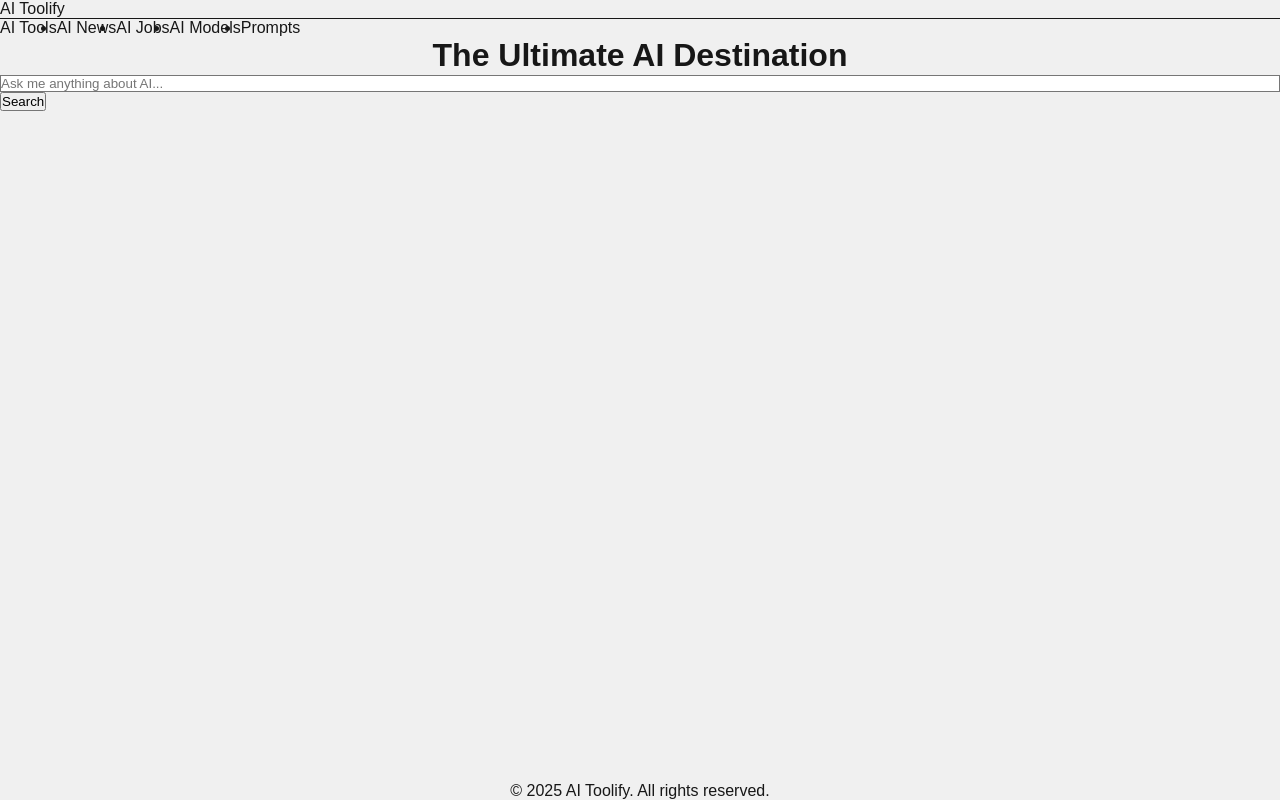
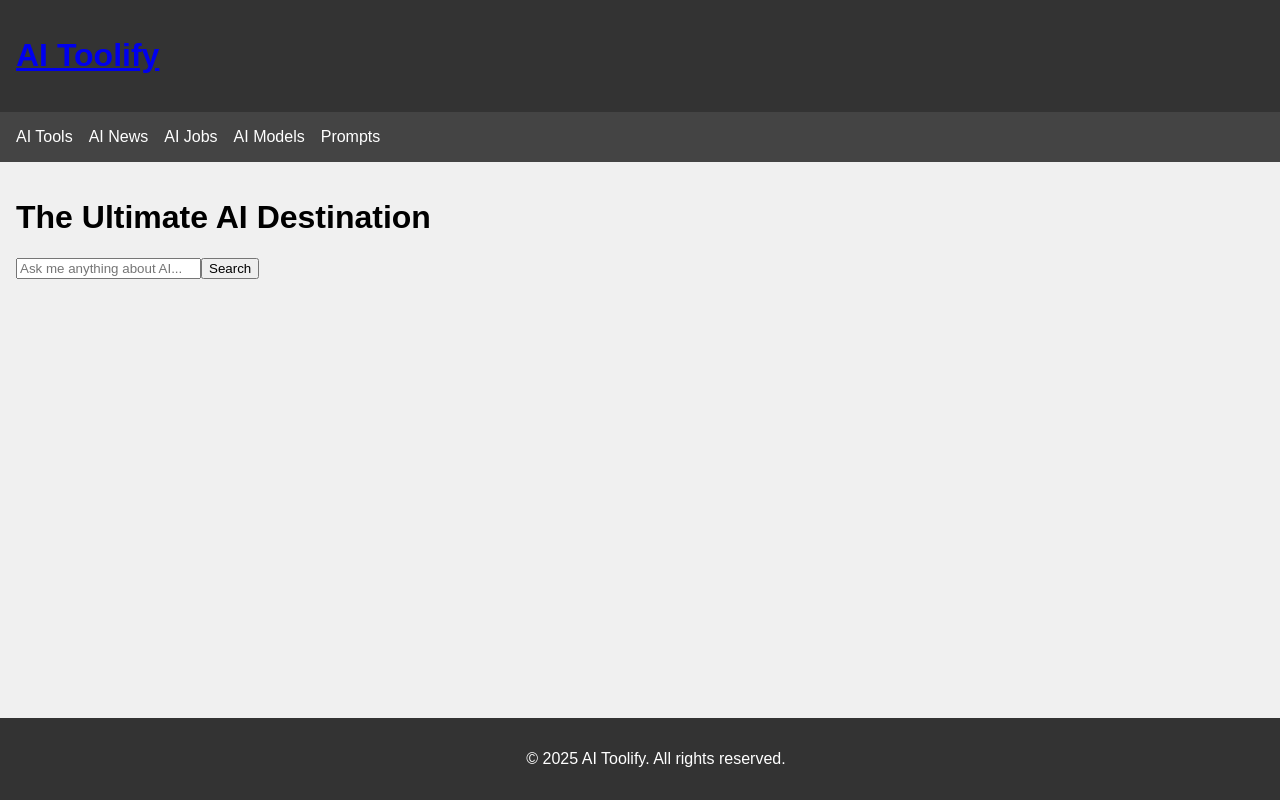
Before and after one commit to getadevops/aitoolsnode, a Next.js app in the folder frontend/: page / in a window 1280 px wide. Built offline with nearby package versions, Linux system fonts and the light colour scheme.

Commit message:
feat: Remove Tailwind CSS and replace with custom CSS

```diff
--- a/frontend/app/components/Footer.js
+++ b/frontend/app/components/Footer.js
@@ -1,7 +1,7 @@
 const Footer = () => {
   return (
-    <footer className="bg-gray-800 text-white p-4 mt-8">
-      <div className="container mx-auto text-center">
+    <footer>
+      <div>
         <p>&copy; 2025 AI Toolify. All rights reserved.</p>
       </div>
     </footer>
--- a/frontend/app/components/Header.js
+++ b/frontend/app/components/Header.js
@@ -2,10 +2,10 @@ import Link from 'next/link';
 
 const Header = () => {
   return (
-    <header className="bg-gray-800 text-white p-4 border-b border-gray-600">
-      <div className="container mx-auto">
-        <Link href="/" className="text-2xl font-bold">
-          AI Toolify
+    <header>
+      <div>
+        <Link href="/">
+          <h1>AI Toolify</h1>
         </Link>
       </div>
     </header>
--- a/frontend/app/components/Navigation.js
+++ b/frontend/app/components/Navigation.js
@@ -2,14 +2,14 @@ import Link from 'next/link';
 
 const Navigation = () => {
   return (
-    <nav className="bg-gray-700 text-white p-4">
-      <div className="container mx-auto">
-        <ul className="flex space-x-4">
-          <li><Link href="/tools" className="hover:text-gray-300">AI Tools</Link></li>
-          <li><Link href="/news" className="hover:text-gray-300">AI News</Link></li>
-          <li><Link href="/jobs" className="hover:text-gray-300">AI Jobs</Link></li>
-          <li><Link href="/models" className="hover:text-gray-300">AI Models</Link></li>
-          <li><Link href="/prompts" className="hover:text-gray-300">Prompts</Link></li>
+    <nav>
+      <div>
+        <ul>
+          <li><Link href="/tools">AI Tools</Link></li>
+          <li><Link href="/news">AI News</Link></li>
+          <li><Link href="/jobs">AI Jobs</Link></li>
+          <li><Link href="/models">AI Models</Link></li>
+          <li><Link href="/prompts">Prompts</Link></li>
         </ul>
       </div>
     </nav>
--- a/frontend/app/globals.css
+++ b/frontend/app/globals.css
@@ -1,46 +1,51 @@
-@tailwind base;
-@tailwind components;
-@tailwind utilities;
-
-:root {
-  --background: #ffffff;
-  --foreground: #171717;
+body {
+  font-family: Arial, sans-serif;
+  margin: 0;
+  padding: 0;
+  background-color: #f0f0f0;
 }
 
-@media (prefers-color-scheme: dark) {
-  :root {
-    --background: #0a0a0a;
-    --foreground: #ededed;
-  }
+header {
+  background-color: #333;
+  color: white;
+  padding: 1rem;
 }
 
-html,
-body {
-  max-width: 100vw;
-  overflow-x: hidden;
+nav {
+  background-color: #444;
+  padding: 1rem;
 }
 
-body {
-  color: var(--foreground);
-  background: #f0f0f0;
-  font-family: Arial, Helvetica, sans-serif;
-  -webkit-font-smoothing: antialiased;
-  -moz-osx-font-smoothing: grayscale;
+nav ul {
+  list-style: none;
+  margin: 0;
+  padding: 0;
+  display: flex;
 }
 
-* {
-  box-sizing: border-box;
-  padding: 0;
-  margin: 0;
+nav li {
+  margin-right: 1rem;
 }
 
-a {
-  color: inherit;
+nav a {
+  color: white;
   text-decoration: none;
 }
 
-@media (prefers-color-scheme: dark) {
-  html {
-    color-scheme: dark;
-  }
+nav a:hover {
+  text-decoration: underline;
 }
+
+main {
+  padding: 1rem;
+}
+
+footer {
+  background-color: #333;
+  color: white;
+  padding: 1rem;
+  text-align: center;
+  position: fixed;
+  bottom: 0;
+  width: 100%;
+}
--- a/frontend/app/layout.js
+++ b/frontend/app/layout.js
@@ -1,18 +1,7 @@
-import { Geist, Geist_Mono } from "next/font/google";
 import "./globals.css";
 import Header from "./components/Header";
 import Footer from "./components/Footer";
 import Navigation from "./components/Navigation";
-
-const geistSans = Geist({
-  variable: "--font-geist-sans",
-  subsets: ["latin"],
-});
-
-const geistMono = Geist_Mono({
-  variable: "--font-geist-mono",
-  subsets: ["latin"],
-});
 
 export const metadata = {
   title: "Create Next App",
@@ -22,10 +11,10 @@ export const metadata = {
 export default function RootLayout({ children }) {
   return (
     <html lang="en">
-      <body className={`flex flex-col min-h-screen ${geistSans.variable} ${geistMono.variable}`}>
+      <body>
         <Header />
         <Navigation />
-        <main className="flex-grow container mx-auto p-4">{children}</main>
+        <main>{children}</main>
         <Footer />
       </body>
     </html>
--- a/frontend/package.json
+++ b/frontend/package.json
@@ -16,12 +16,9 @@
     "@eslint/eslintrc": "^3",
     "@testing-library/jest-dom": "^6.6.4",
     "@testing-library/react": "^16.3.0",
-    "autoprefixer": "^10.4.21",
     "eslint": "^9",
     "eslint-config-next": "15.4.5",
     "jest": "^30.0.5",
-    "jest-environment-jsdom": "^30.0.5",
-    "postcss": "^8.5.6",
-    "tailwindcss": "^4.1.11"
+    "jest-environment-jsdom": "^30.0.5"
   }
 }
--- a/frontend/tailwind.config.js
+++ /dev/null
@@ -1,18 +0,0 @@
-module.exports = {
-  purge: [
-    "./src/**/*.{js,ts,jsx,tsx}",
-    "./pages/**/*.{js,ts,jsx,tsx}",
-    "./components/**/*.{js,ts,jsx,tsx}",
-    "./app/**/*.{js,ts,jsx,tsx}"
-  ],
-  content: [
-    "./src/**/*.{js,ts,jsx,tsx}",
-    "./pages/**/*.{js,ts,jsx,tsx}",
-    "./components/**/*.{js,ts,jsx,tsx}",
-    "./app/**/*.{js,ts,jsx,tsx}"
-  ],
-  theme: {
-    extend: {},
-  },
-  plugins: [],
-}
```
